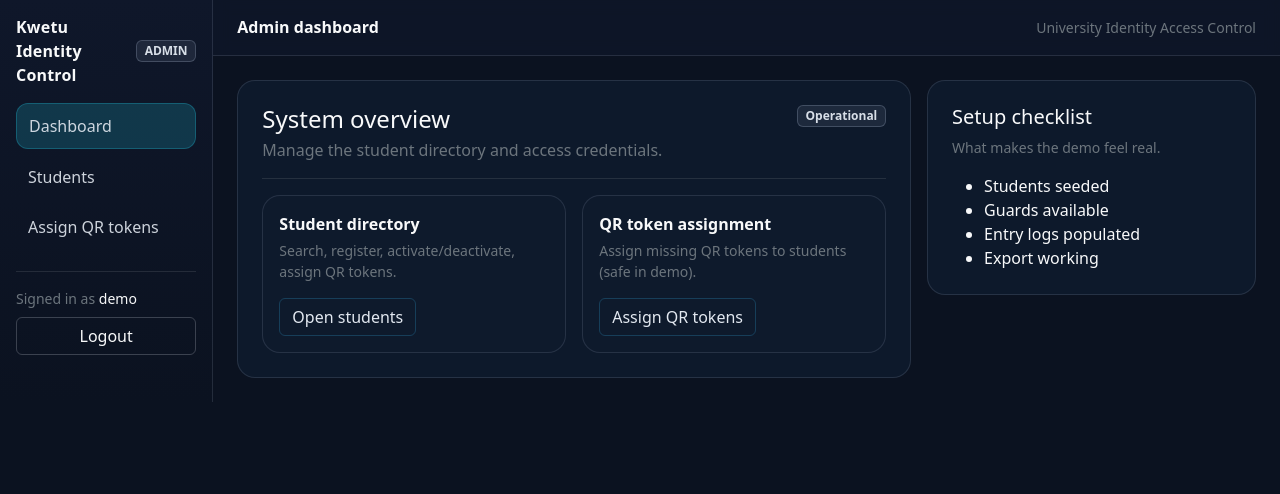
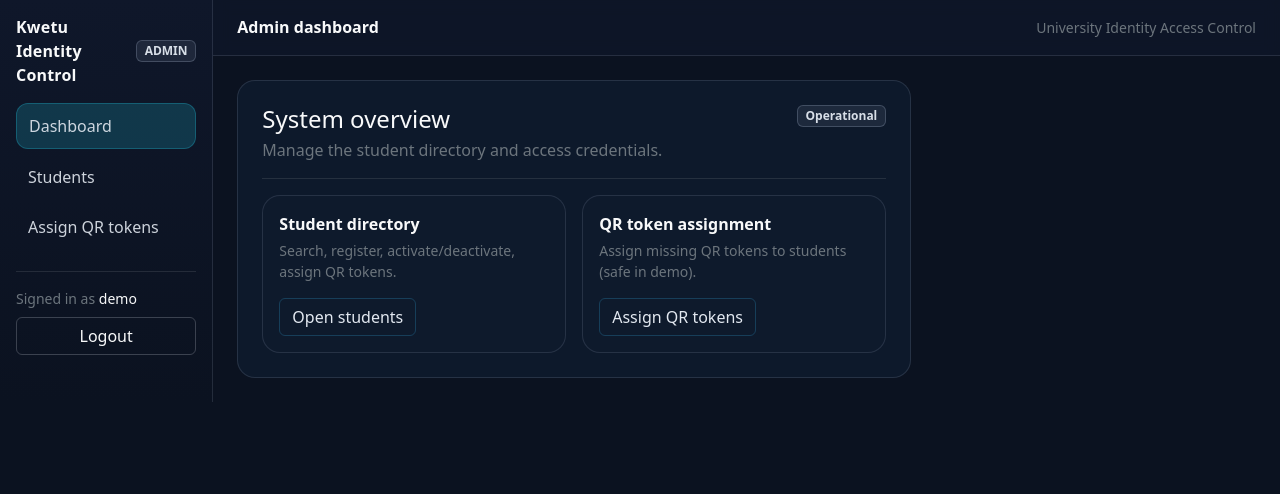
Before and after one commit to kwetu-stack/identity-Control-System, a Flask app: page /admin in a window 1280 px wide. Shown: the part 41-535 px from the top of the page. Run offline with Flask 3, Linux system fonts and the light colour scheme.

Commit message:
Remove admin setup checklist panel
Made-with: Cursor

```diff
--- a/templates/admin/dashboard.html
+++ b/templates/admin/dashboard.html
@@ -37,17 +37,5 @@
       </div>
     </div>
 
-    <div class="col-12 col-lg-4">
-      <div class="surface p-4">
-        <div class="h5 mb-2">Setup checklist</div>
-        <div class="text-secondary small mb-3">What makes the demo feel real.</div>
-        <ul class="mb-0">
-          <li>Students seeded</li>
-          <li>Guards available</li>
-          <li>Entry logs populated</li>
-          <li>Export working</li>
-        </ul>
-      </div>
-    </div>
   </div>
 {% endblock %}
```
